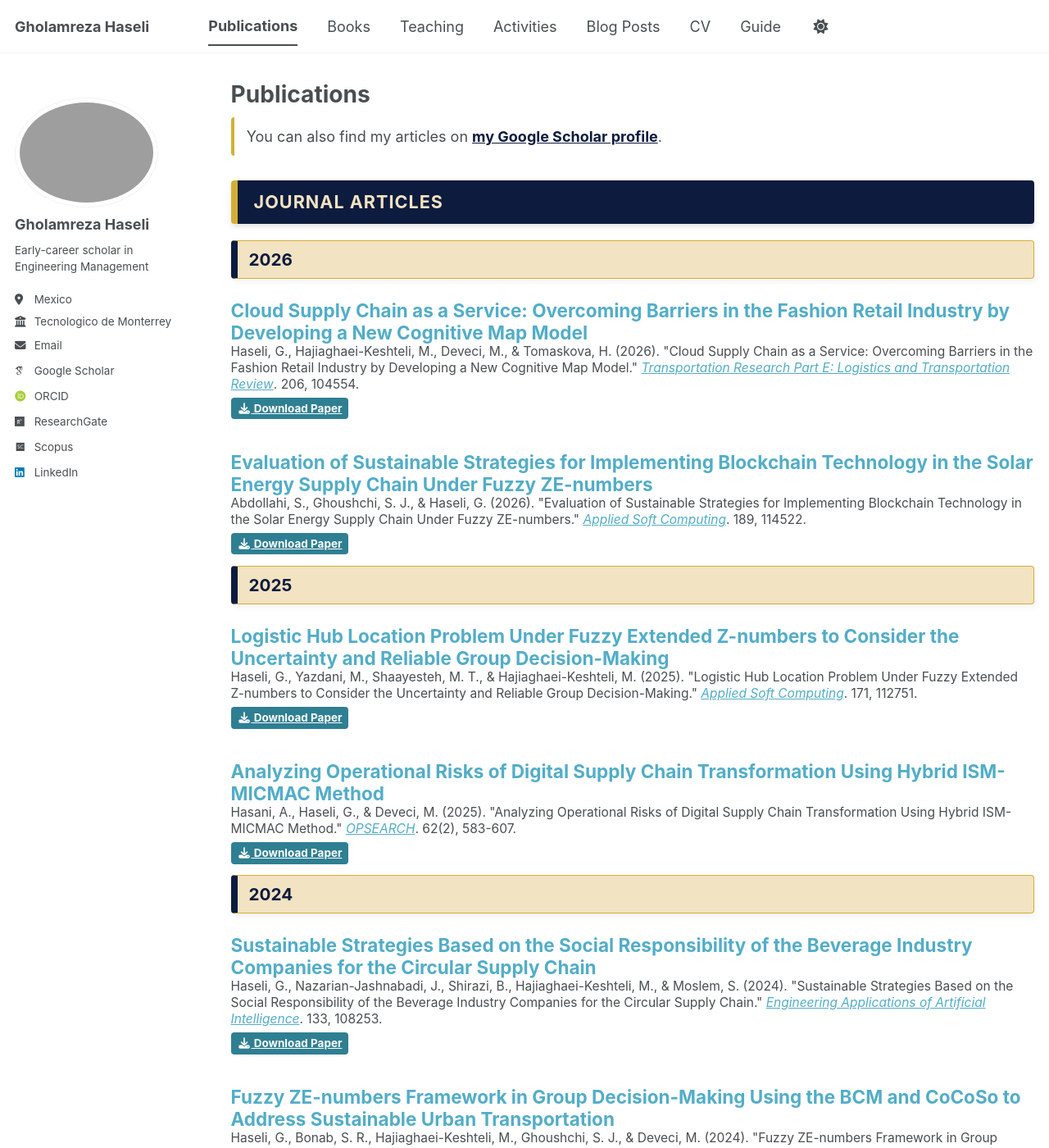
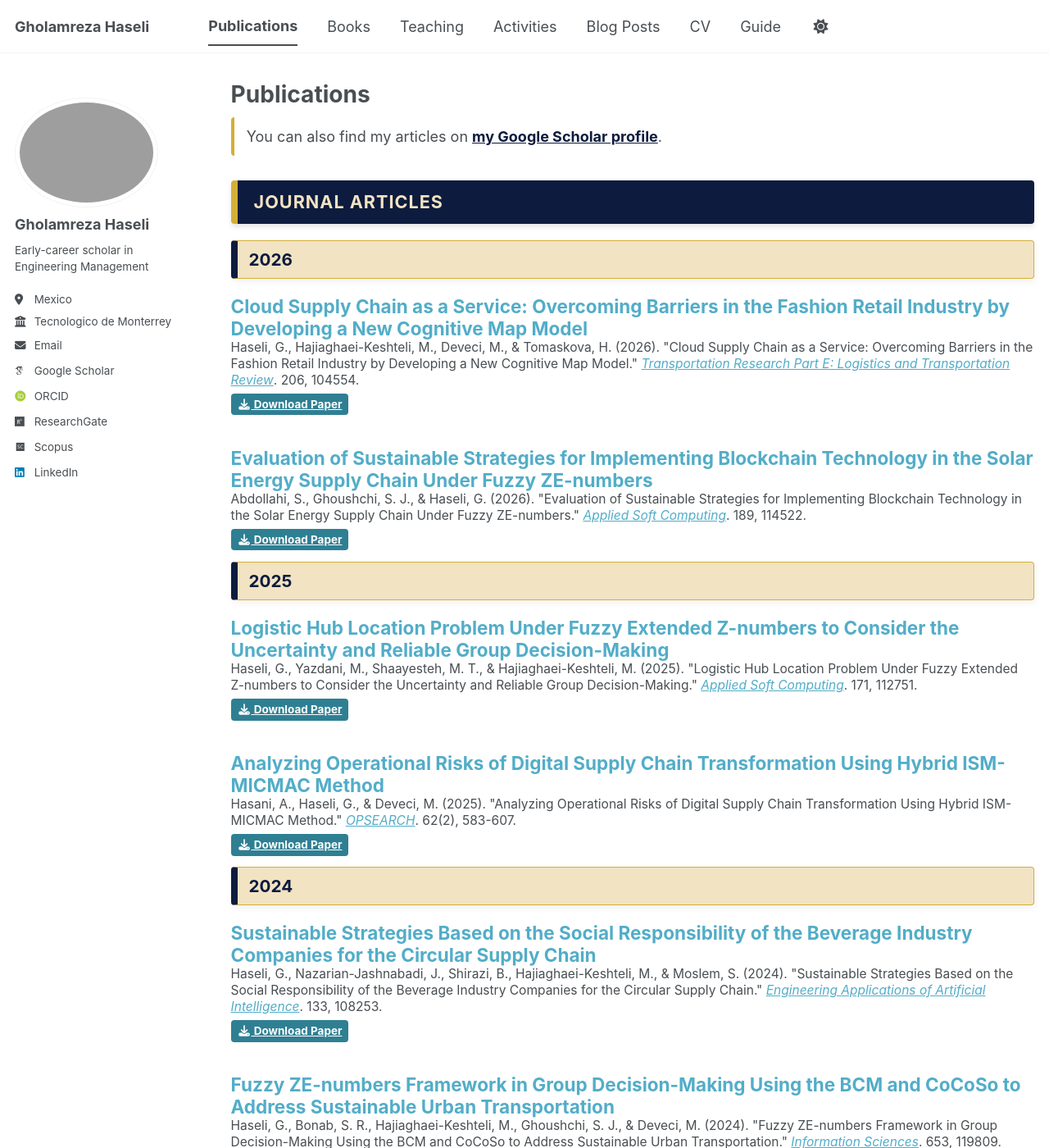
Before and after one commit to Gholamreza-Haseli/Gholamreza-Haseli.github.io, a Jekyll site: the page built from _pages/publications.html, in a window 1280 px wide and 1400 px high. Shown: the whole window at 82% size. Built offline with Jekyll 4.4.1, drawn with Linux system fonts in a browser that asks for light colours; some web fonts are replaced; a script bundle is joined from its source files by our own code; library files that are not in the unit come from our copies.

Commit message:
Update publications.html

```diff
--- a/_pages/publications.html
+++ b/_pages/publications.html
@@ -50,9 +50,9 @@
      /* کلاس جدید: کاهش فاصله بین آیتم‌های مقاله */
   .pub-item-wrapper {
     margin-top: -15 !important;
-    margin-bottom: -15 !important;
+    margin-bottom: 5 !important;
     padding-top: -30px !important;
-    padding-bottom: -15px !important;
+    padding-bottom: -5px !important;
   }
 
 </style>
@@ -71,7 +71,7 @@
 
       {% assign year_posts = all_posts | where: "year", current_year | sort: "priority" %}
 
-      <div style="margin-top: -20px;">
+      <div style="margin-top: -25px;">
         {% for post in year_posts %}
         <div class="pub-item-wrapper">
             {% include archive-single.html %}
```
